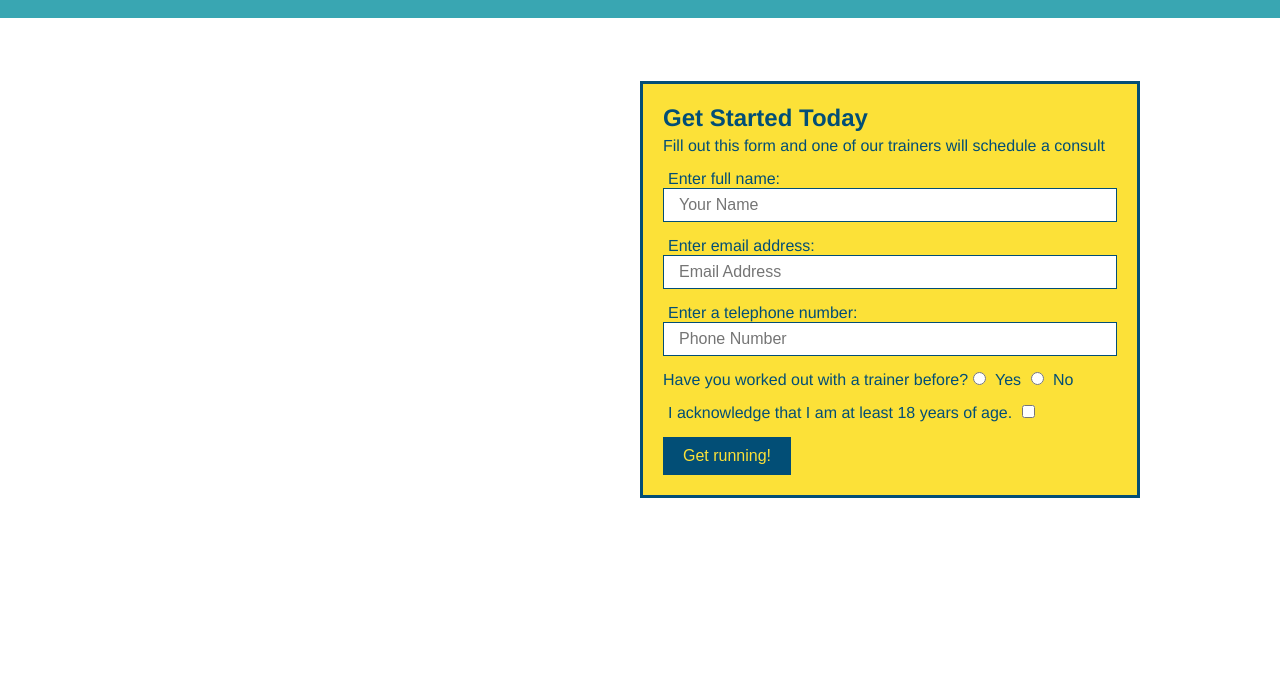
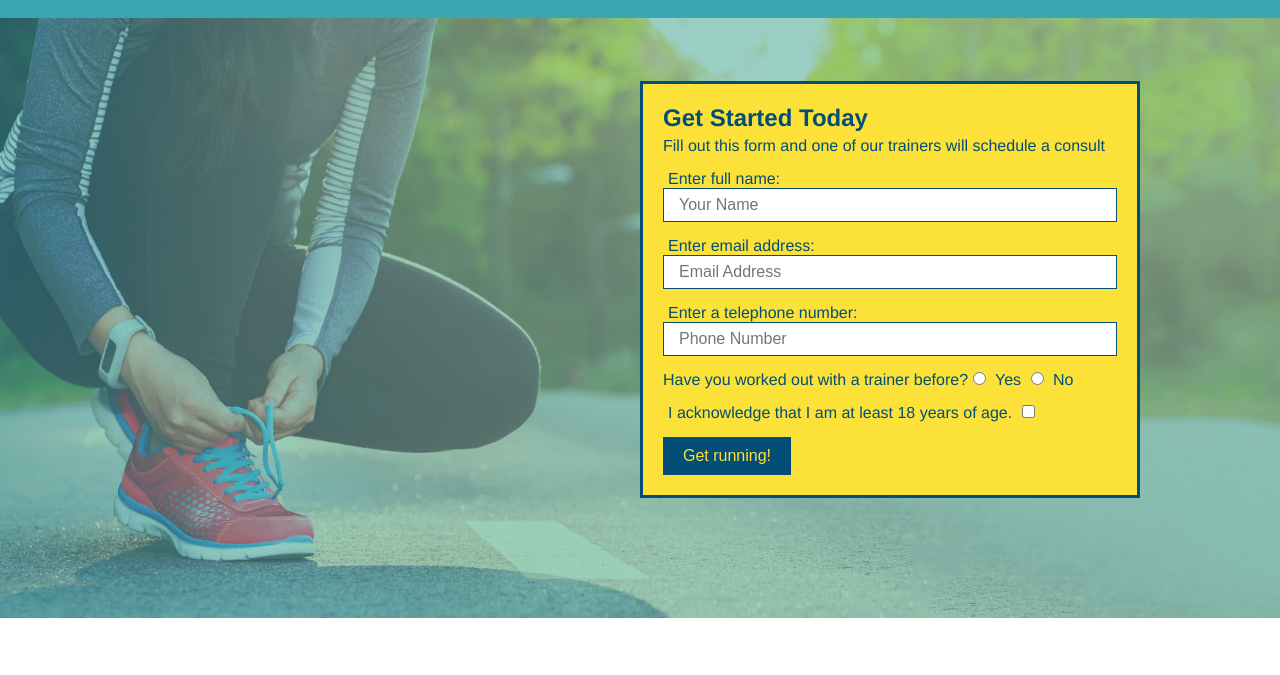
Before and after one commit to MrPerry365/run-buddy, a plain HTML site: page index.html in a window 1280 px wide. Shown: the part 64-739 px from the top of the page. Drawn offline with Linux system fonts and the light colour scheme.

Commit message:
fix jpg from snapshot to jpeg

```diff
--- a/assets/css/style.css
+++ b/assets/css/style.css
@@ -72,7 +72,7 @@
 
   /* Hero Style Start */
   .hero {
-    background-image: url("./images/hero-bg.jpg");
+    background-image: url("../images/hero-bg.jpeg");
     height: 600px;
     background-size: cover;
     background-position: center;
```
